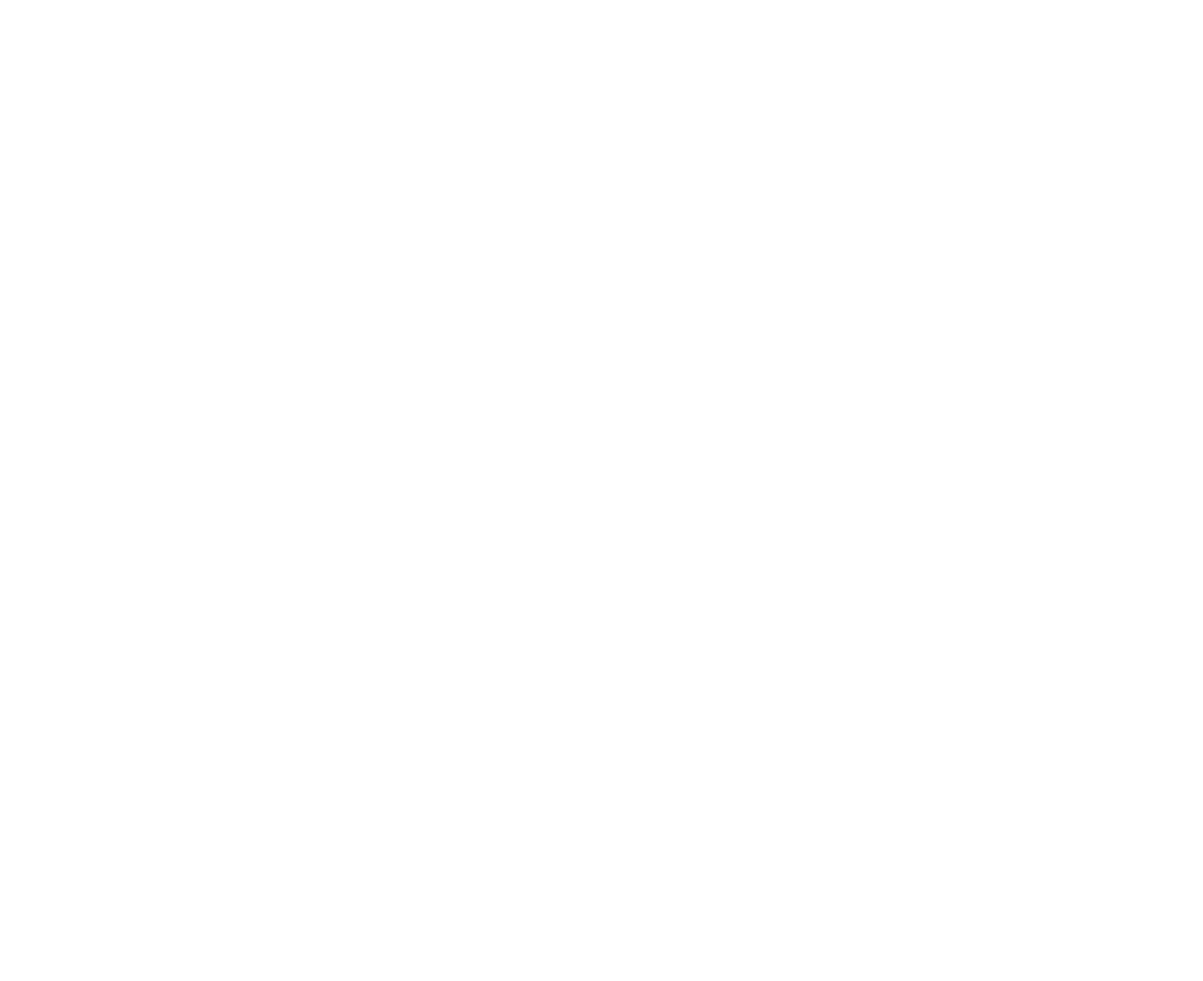
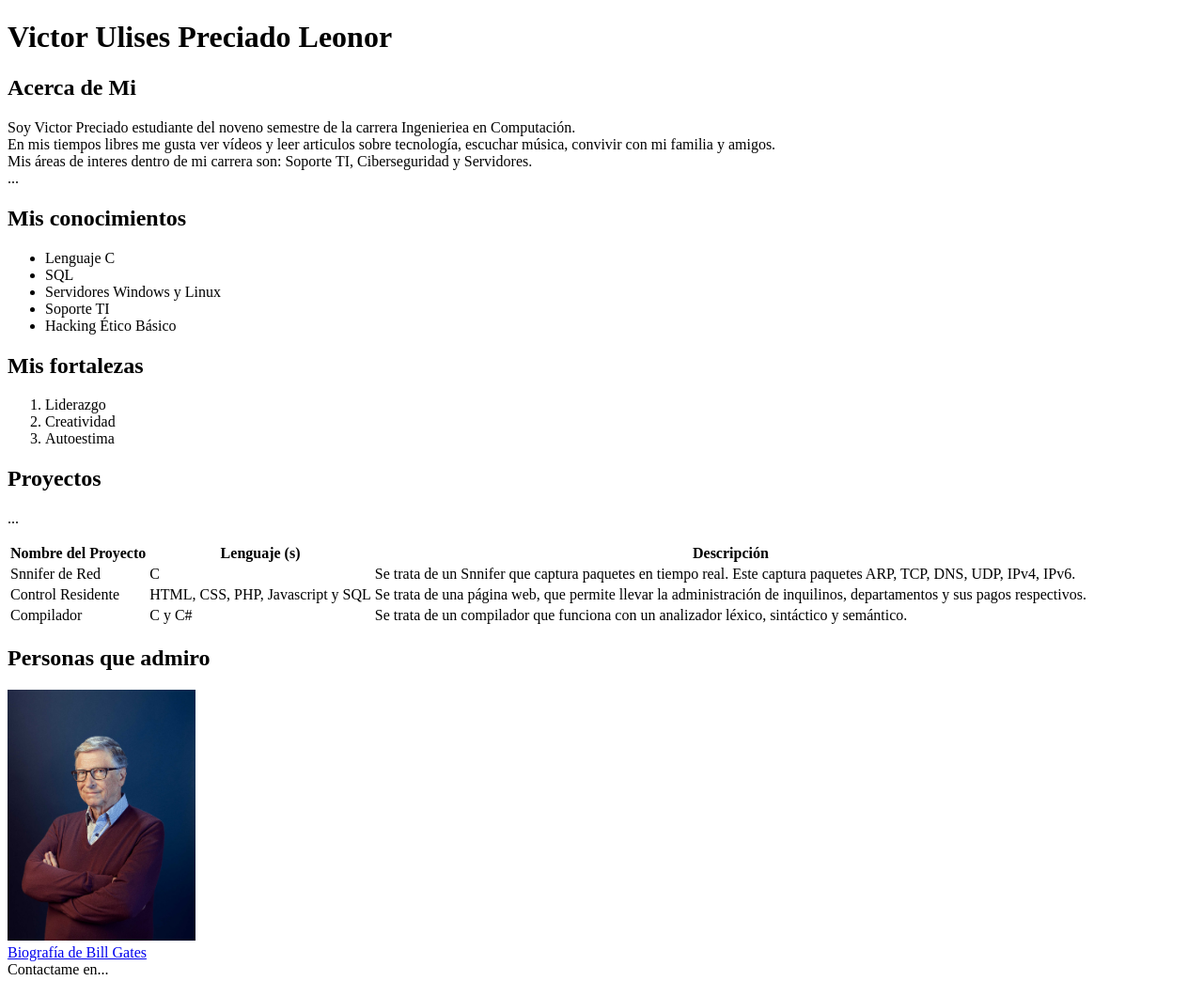
Before and after one commit to victorulipre/HTML5-CSS, a plain HTML site: page index.html in a window 1280 px wide. Shown: the whole page at 94% size. Before the commit the page ends 800 px from the top, so only its background shows below. Drawn offline with Linux system fonts and the light colour scheme.

Commit message:
Añadí información al index

```diff
--- a/index.html
+++ b/index.html
@@ -6,6 +6,73 @@
     <title>Victor Preciado</title>
 </head>
 <body>
+    <h1>Victor Ulises Preciado Leonor</h1>
+    <section>
+        <h1>Acerca de Mi</h1>
+        <p> Soy Victor Preciado estudiante del noveno semestre de la carrera Ingenieriea en Computación. <br>
+        En mis tiempos libres me gusta ver vídeos y leer articulos sobre tecnología, escuchar música, convivir con mi familia y amigos. <br>
+        Mis áreas de interes dentro de mi carrera son: Soporte TI, Ciberseguridad y Servidores.<br>
+    ...</br> </p>
+    </section>
 
+    <section>
+        <h1>Mis conocimientos</h1>
+        <ul>
+            <li>Lenguaje C</li>
+            <li>SQL</li>
+            <li>Servidores Windows y Linux</li>
+            <li>Soporte TI</li>
+            <li>Hacking Ético Básico</li>
+          </ul>
+    </section>
+    <section>
+        <h1>Mis fortalezas</h1>
+        <ol>
+            <li>Liderazgo</li>
+            <li>Creatividad</li>
+            <li>Autoestima</li>
+        </ol>
+    </section>
+    <section>
+        <h1>Proyectos</h1>
+        <p> ... </p>
+        <table>
+            <tr>
+              <th>Nombre del Proyecto</th>
+              <th>Lenguaje (s)</th>
+              <th>Descripción</th>
+            </tr>
+            <tr>
+              <td>Snnifer de Red</td>
+              <td>C</td>
+              <td>Se trata de un Snnifer que captura paquetes en tiempo real.
+                Este captura paquetes ARP, TCP, DNS, UDP, IPv4, IPv6.
+              </td>
+            </tr>
+            <tr>
+              <td>Control Residente </td>
+              <td>HTML, CSS, PHP, Javascript y SQL</td>
+              <td>Se trata de una página web, que permite llevar la administración
+                de inquilinos, departamentos y sus pagos respectivos.
+              </td>
+            </tr>
+            <tr>
+                <td>Compilador</td>
+                <td>C y C#</td>
+                <td>Se trata de un compilador que funciona con un analizador léxico, sintáctico y semántico.
+                </td>
+              </tr>
+          </table>
+
+    </section>
+    <section>
+        <h1>Personas que admiro</h1>
+            <img src="bill.jpg" alt="Fotografía de Bill Gates" width="200"> <br>
+            <a href="https://es.wikipedia.org/wiki/Bill_Gates">Biografía de Bill Gates</a>
+    </section>
+
+    <footer>
+        <section>Contactame en...</section>
+      </footer>
 </body>
 </html>
```
Also changed, not shown: formulario.html (+51 -0 lines), bill.jpg (added).
